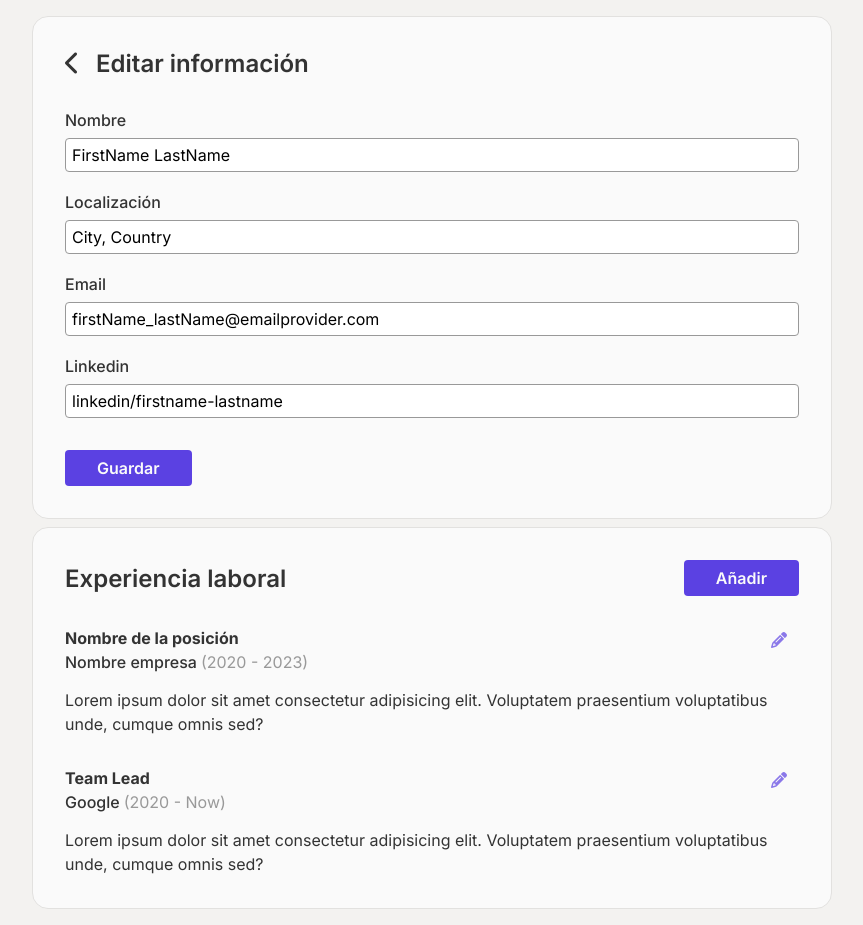
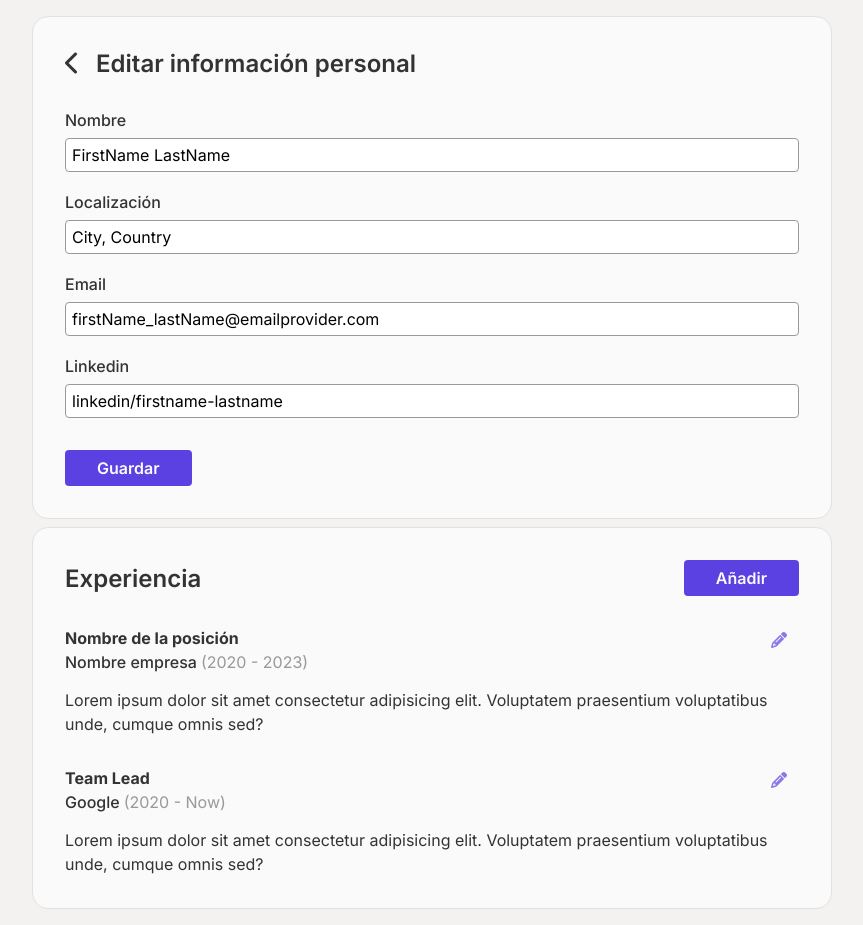
Before and after one commit to MMadlos/cv-app-builder, a React (Vite) app: page / in a window 1280 px wide. Both pictures are taken after a click on the icon 588 px from the left and 205 px from the top of the page. Shown: the whole page, without its empty margins (208-1071 px from the left). Built offline with nearby package versions, Linux system fonts and the light colour scheme.

Commit message:
test/create a new title section component for all sections; refactor/add the new title component and remove the previous

```diff
--- a/src/App.jsx
+++ b/src/App.jsx
@@ -72,6 +72,15 @@ function App() {
 		setExperienceEditing(false)
 	}
 
+	function handeAddExperience() {
+		setExperienceEditing(true)
+		setExperienceToEdit(emptyExperience)
+
+		// Crear state si es edit o si es new
+		// If edit -> Modificar
+		// If new -> Añadir
+	}
+
 	return (
 		<>
 			<main>
@@ -100,6 +109,7 @@ function App() {
 					<Experience
 						experienceData={experienceInfo}
 						onClickEdit={handleEditExperience}
+						onClickAddExp={handeAddExperience}
 					/>
 				)}
 			</main>
--- a/src/Components/EditExperience.jsx
+++ b/src/Components/EditExperience.jsx
@@ -1,15 +1,15 @@
-import FormTitle from "./Units/edit-title"
 import FormInput from "./Units/edit-form"
+import TitleSection from "./Units/TitleSection"
 
 function EditExperience({ editExperience, onChange, onClickSaveExp, onClickReturn }) {
 	const { companyName, position, currentPosition, startDate, endDate, description } = editExperience
 
 	return (
 		<section className="edit experience">
-			<FormTitle
-				title="Editar experiencia"
-				onClick={onClickReturn}
-				dataKey="experience"
+			<TitleSection
+				isEdit={true}
+				sectionName="experience"
+				onClickReturn={onClickReturn}
 			/>
 
 			<div className="form">
--- a/src/Components/EditPersonalDetails.jsx
+++ b/src/Components/EditPersonalDetails.jsx
@@ -1,15 +1,15 @@
-import FormTitle from "./Units/edit-title"
 import FormInput from "./Units/edit-form"
+import TitleSection from "./Units/TitleSection"
 
 function EditPersonalDetails({ onClickReturn, dataToEdit, onChange, onClickSave }) {
 	const { fullName, location, email, linkedin } = dataToEdit
 
 	return (
 		<section className="edit-info edit">
-			<FormTitle
-				title="Editar información"
-				onClick={onClickReturn}
-				dataKey="personal"
+			<TitleSection
+				isEdit={true}
+				onClickReturn={onClickReturn}
+				sectionName="personal"
 			/>
 
 			<div className="form">
--- a/src/Components/Experience.jsx
+++ b/src/Components/Experience.jsx
@@ -1,12 +1,14 @@
 import CardExperience from "./Units/CardExperience"
+import TitleSection from "./Units/TitleSection"
 
-function Experience({ experienceData, onClickEdit }) {
+function Experience({ experienceData, onClickEdit, onClickAddExp }) {
 	return (
 		<section className="experience">
-			<div className="title-container">
-				<h2>Experiencia laboral</h2>
-				<button>Añadir</button>
-			</div>
+			<TitleSection
+				sectionName="experience"
+				onClickAdd={onClickAddExp}
+			/>
+
 			<div className="cards-container">
 				{experienceData.map((experience) => {
 					return (
--- /dev/null
+++ b/src/Components/Units/TitleSection.jsx
@@ -0,0 +1,36 @@
+const titles = {
+	experience: {
+		isEdit: {
+			true: "Editar experiencia",
+			false: "Experiencia",
+		},
+	},
+	personal: {
+		isEdit: {
+			true: "Editar información personal",
+		},
+	},
+}
+
+function TitleSection({ isEdit = false, sectionName, onClickReturn, onClickAdd }) {
+	const title = titles[sectionName].isEdit[isEdit]
+
+	return isEdit ? (
+		<div className="title">
+			<button
+				className="not-button"
+				onClick={onClickReturn}
+				data-edit-section={sectionName}>
+				<i className="fa-solid fa-chevron-left"></i>
+			</button>
+			<h1>{title}</h1>
+		</div>
+	) : (
+		<div className="title-container">
+			<h2>{title}</h2>
+			<button onClick={onClickAdd}>Añadir</button>
+		</div>
+	)
+}
+
+export default TitleSection
--- a/src/Components/Units/edit-title.jsx
+++ /dev/null
@@ -1,15 +0,0 @@
-function FormTitle({ title, onClick, dataKey }) {
-	return (
-		<div className="title">
-			<button
-				className="not-button"
-				onClick={onClick}
-				data-edit-section={dataKey}>
-				<i className="fa-solid fa-chevron-left"></i>
-			</button>
-			<h1>{title}</h1>
-		</div>
-	)
-}
-
-export default FormTitle
```
